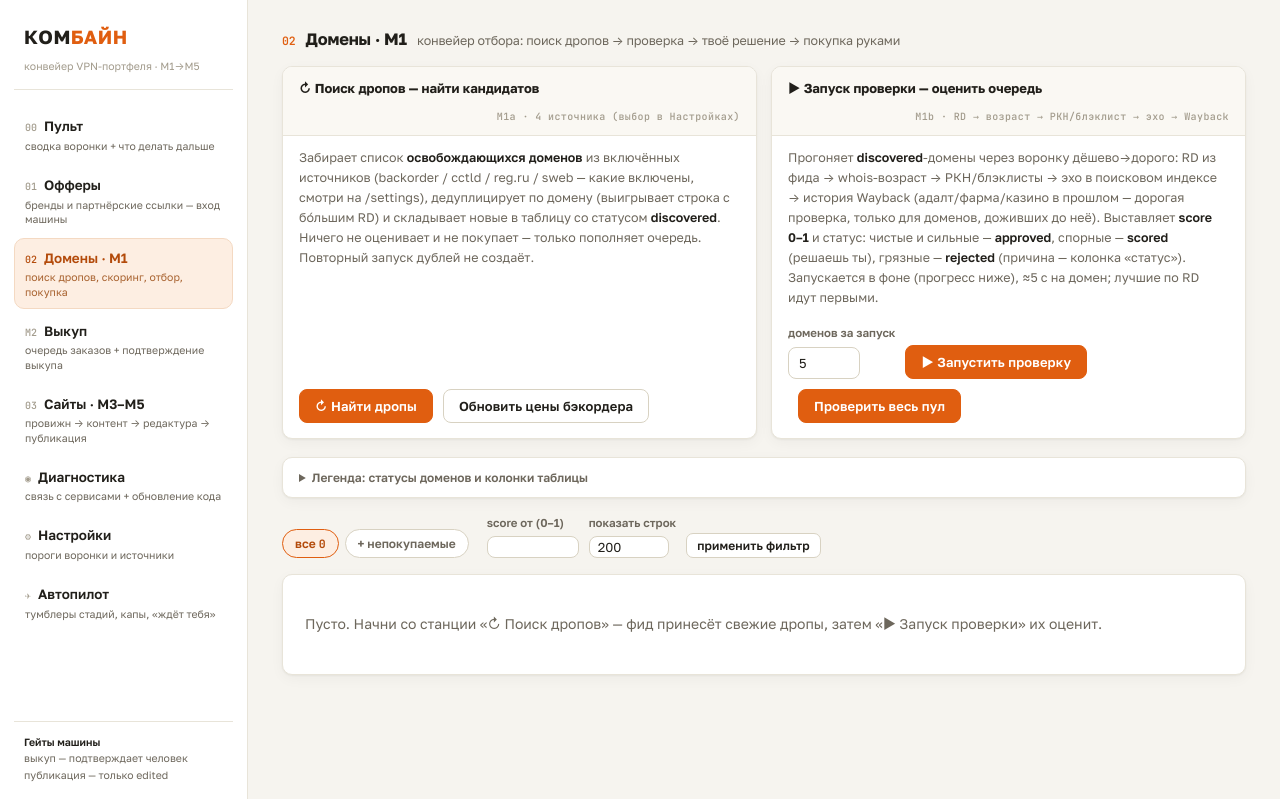
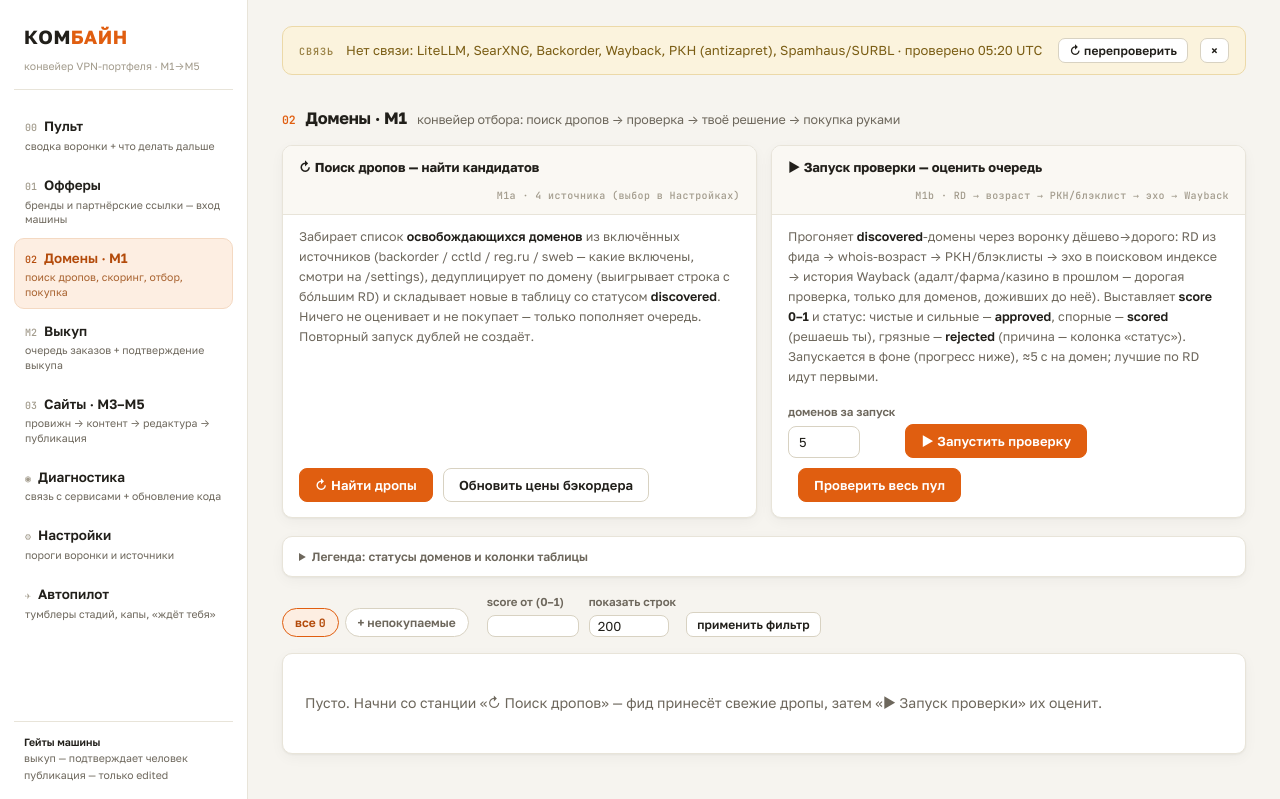
Before and after one commit to kozhan-aff/combine_machine, a FastAPI app: page /domains in a window 1280 px wide. Shown: the top 799 px of the page. Run offline with FastAPI, Linux system fonts and the light colour scheme; some web fonts are replaced.

Commit message:
diag-alert: баннер .flash.warn в base.html + sessionStorage-dismiss
Co-Authored-By: Claude Sonnet 5 <noreply@anthropic.com>

```diff
--- a/backend/app/templates/base.html
+++ b/backend/app/templates/base.html
@@ -82,6 +82,7 @@
            display:flex; gap:12px; align-items:baseline; border:1px solid; }
   .flash.msg { border-color:#bfe6cd; background:var(--ok-soft); color:#14663a; }
   .flash.err { border-color:#f2c4c4; background:var(--bad-soft); color:#a32626; }
+  .flash.warn { border-color:#ecd9a8; background:#fbf3dd; color:#7a5d14; }
   .flash .tag { font-family:var(--mono); font-size:10px; font-weight:600; letter-spacing:1px;
                 text-transform:uppercase; flex:none; opacity:.75; }
 
@@ -341,6 +342,23 @@
 </aside>
 
 <main>
+{% set _alert = diag_alert() %}
+{% if _alert and _alert.down %}
+<div class="flash warn" id="diag-alert" data-sig="{{ _alert.sig }}">
+  <span class="tag">Связь</span>
+  <span style="flex:1">Нет связи: {{ _alert.down|join(', ') }}
+        · проверено {{ _alert.checked_at.strftime('%H:%M') }} UTC</span>
+  <form method="post" action="/diag/refresh" style="display:inline">
+    <button class="btn-sm" title="Прогнать диагностику ещё раз (до 20 секунд)">↻ перепроверить</button>
+  </form>
+  <button type="button" class="btn-sm" title="Скрыть до конца сессии браузера"
+          onclick="sessionStorage.setItem('diagDismiss', this.closest('#diag-alert').dataset.sig); this.closest('#diag-alert').remove()">×</button>
+</div>
+<script>
+  if (sessionStorage.getItem('diagDismiss') === document.getElementById('diag-alert').dataset.sig)
+    document.getElementById('diag-alert').remove();
+</script>
+{% endif %}
 {% set _msg = request.query_params.get('msg') %}
 {% set _err = request.query_params.get('err') %}
 {% if _err %}<div class="flash err"><span class="tag">Ошибка</span><span>{{ _err }}</span></div>
```
Also changed, not shown: backend/tests/test_diag_alert.py (+20 -0 lines).
